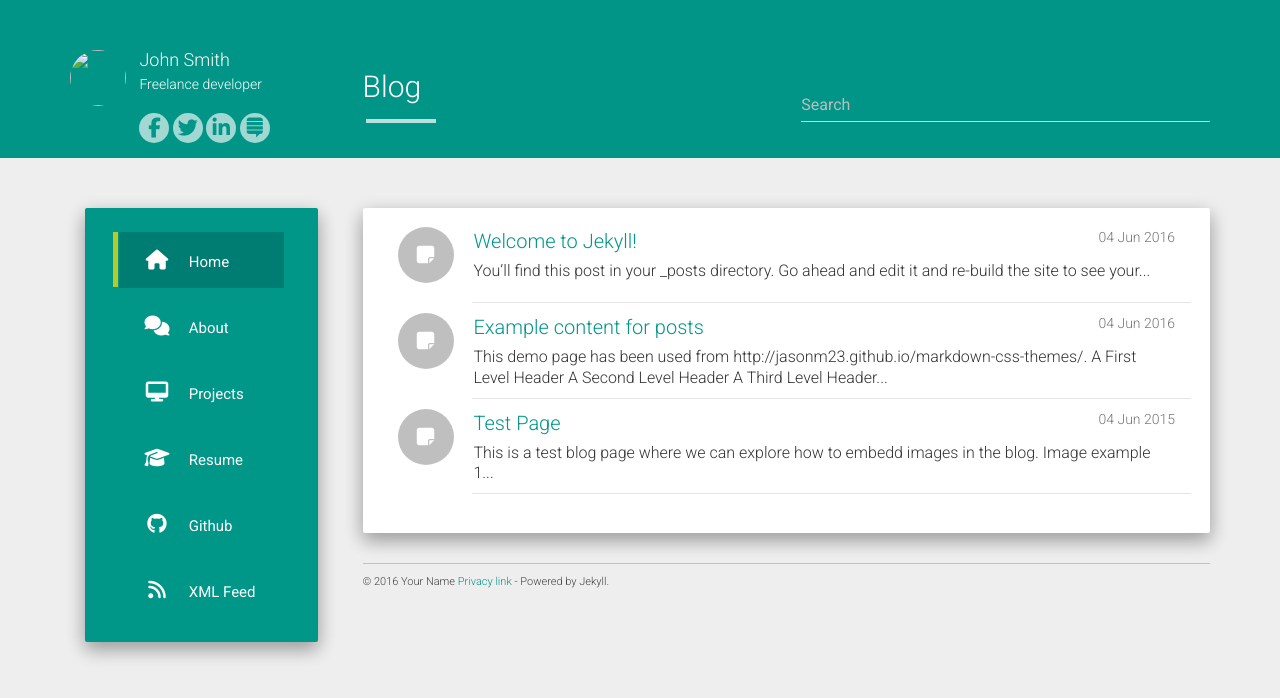
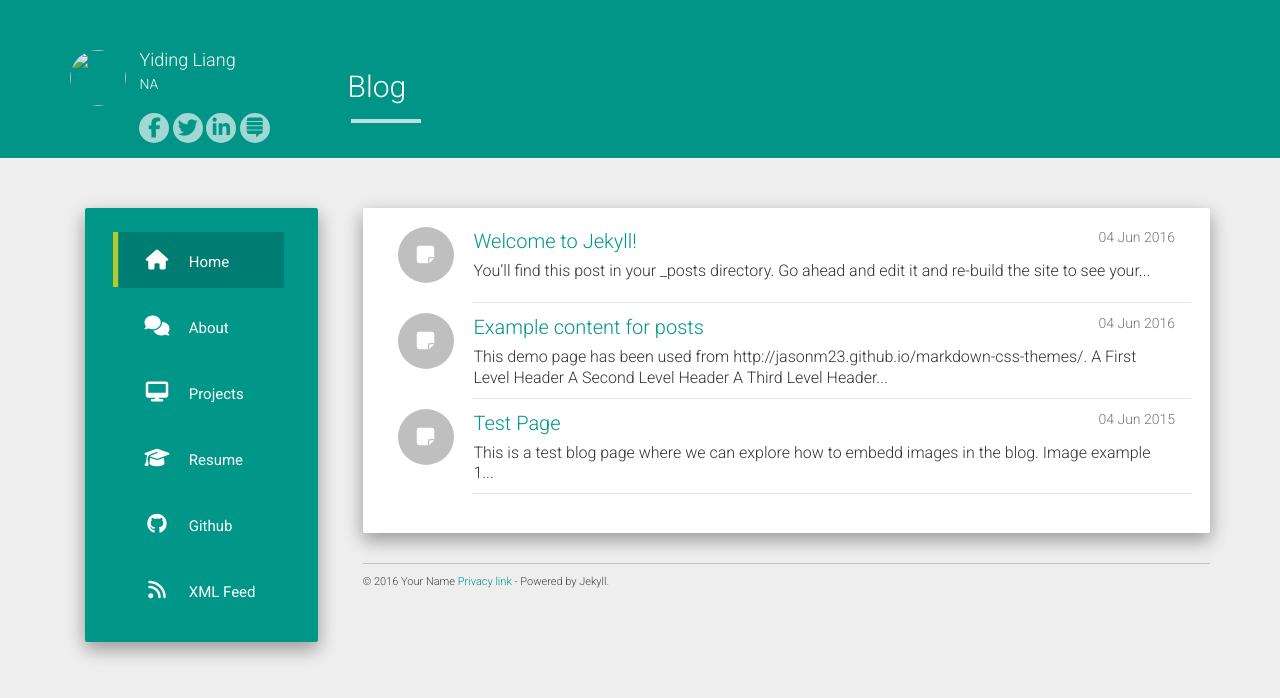
Before and after one commit to liangyd/liangyd.github.io, a Jekyll site: the page built from index.html, in a window 1280 px wide. Shown: the top 698 px of the page. Built offline with Jekyll 4.4.1, drawn with Linux system fonts in a browser that asks for light colours; nearby versions of some CDN libraries; the list of posts is cut into pages by our own code.

Commit message:
change title

```diff
--- a/_config.yml
+++ b/_config.yml
@@ -1,16 +1,16 @@
-title: John Smith
+title: Yiding Liang
 description: My Personal Blog
-author: John Smith
-logo: /hcz-jekyll-blog/static/img/avatar.png
-github: https://github.com/codeasashu
-about: Freelance developer
+author: Yiding Liang
+logo:
+github:
+about: NA
 
 baseurl: ""
 url: ""
 
-allowsearch: true
+allowsearch: false
 
-disqus_shortname: aboutashu
+disqus_shortname: liangyd
 google_analytics: UA-72862926-1
 
 share:
```
